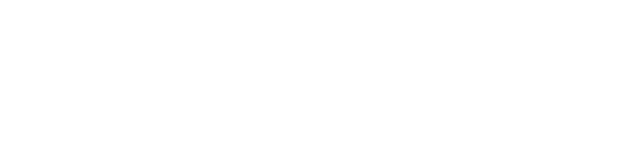
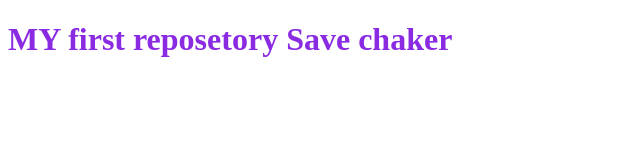
Before and after one commit to mdhasan76/my-first-repo, a plain HTML site: page index.html in a window 1280 px wide. Shown: the whole page, without its empty margins (0-640 px from the left). Drawn offline with Linux system fonts and the light colour scheme.

Commit message:
Style added

```diff
--- a/index.html
+++ b/index.html
@@ -5,8 +5,9 @@
     <meta http-equiv="X-UA-Compatible" content="IE=edge">
     <meta name="viewport" content="width=device-width, initial-scale=1.0">
     <title>My First Github repo</title>
+    <link rel="stylesheet" href="./style.css">
 </head>
 <body>
-
+    <h1>MY first reposetory Save chaker</h1>
 </body>
 </html>
--- /dev/null
+++ b/style.css
@@ -0,0 +1,3 @@
+h1{
+    color:blueviolet;
+}
```
